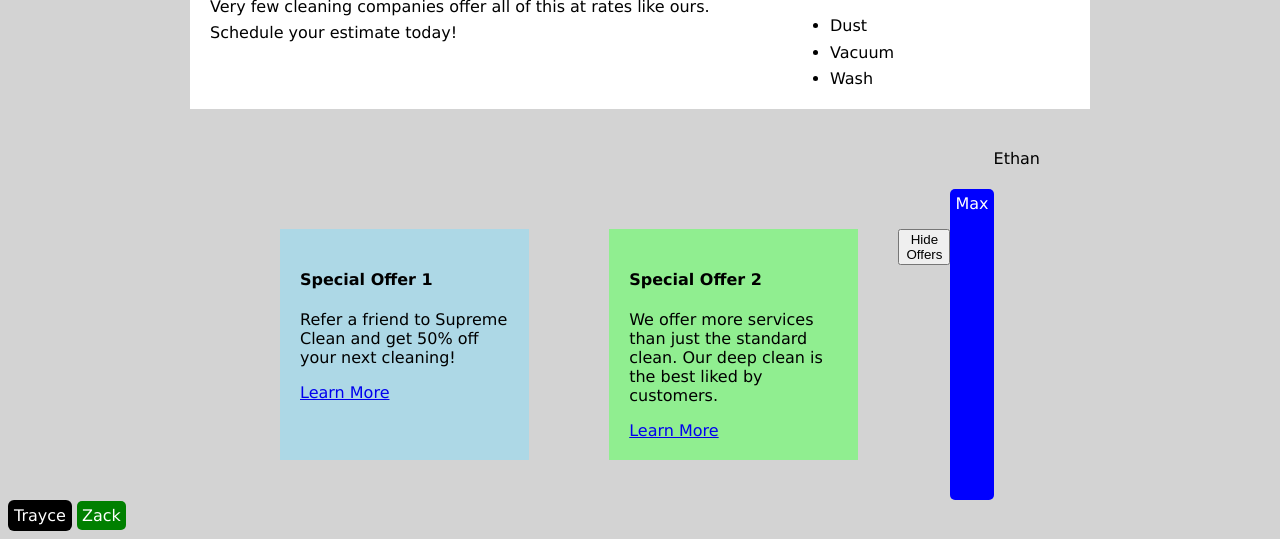
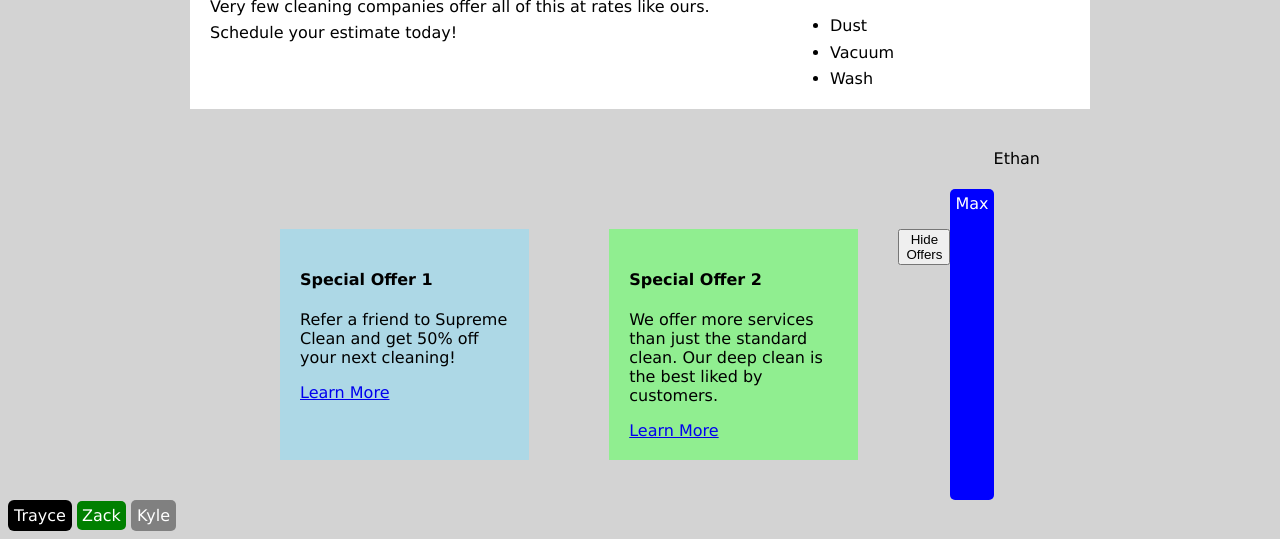
Before and after one commit to EmilyHollifield/hollifield-alhso-15b, a plain HTML site: page home.html in a window 1280 px wide. Shown: the part 374-913 px from the top of the page. Drawn offline with Linux system fonts and the light colour scheme.

Commit message:
Added name to home.html

```diff
--- a/home.html
+++ b/home.html
@@ -83,6 +83,7 @@
 
       <div style="background-color:black; padding:6px; color:white; border-radius:6px; display:inline-block;">Trayce</div>
        <div style="background-color:green; padding:5px; color:white; border-radius:5px; display:inline-block;">Zack</div>
+      <div style="background-color:grey; padding:6px; color:white; border-radius:5px; display:inline-block;">Kyle</div>
 
   </body>
 </html>
```
